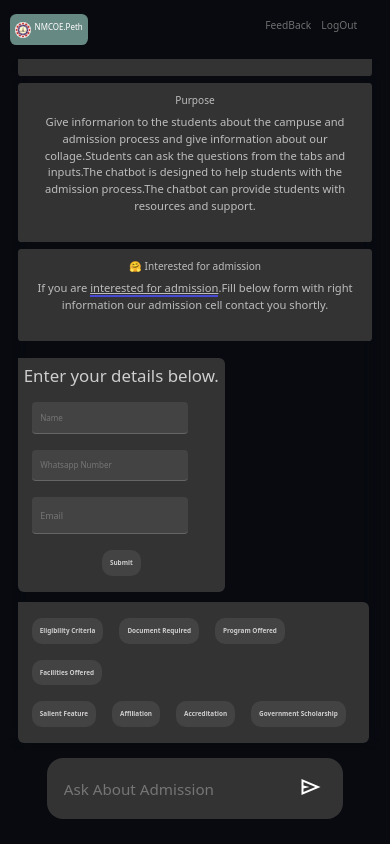
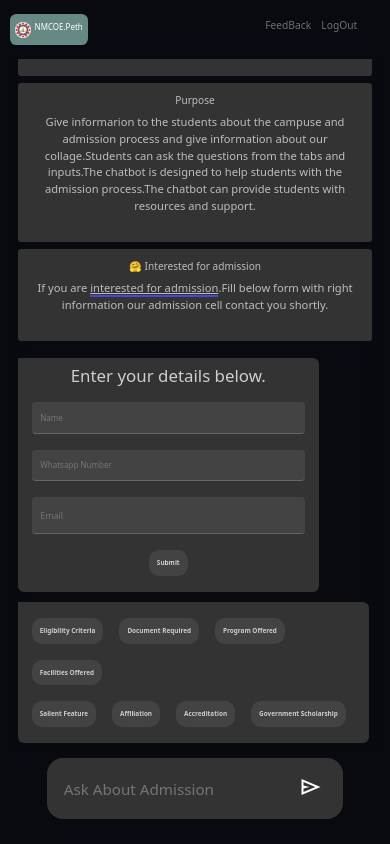
Before and after one commit to Siddh4194/NMCOE-AI-Agent, a React (Create React App) app in the folder client/: page / in a window 390 px wide. Built offline with nearby package versions, Linux system fonts and the light colour scheme.

Commit message:
Update chatbot.css

```diff
--- a/client/src/components/css/chatbot.css
+++ b/client/src/components/css/chatbot.css
@@ -909,4 +909,17 @@ text-align: center;
     background-color: var(--bot-color);
     font-size: 2vh;
   }
+  .in1,.in2,.in3{
+  border: none;
+  display: block;
+  width:70vw;
+  padding: 1vh;
+  color: #fff;
+  margin: .5rem;
+  background-color:var(--input-background);
+  border-bottom: 1px solid rgb(101, 101, 101);
+  border-radius: .25rem;
+  transition: 1s;
 }
+
+}
```
